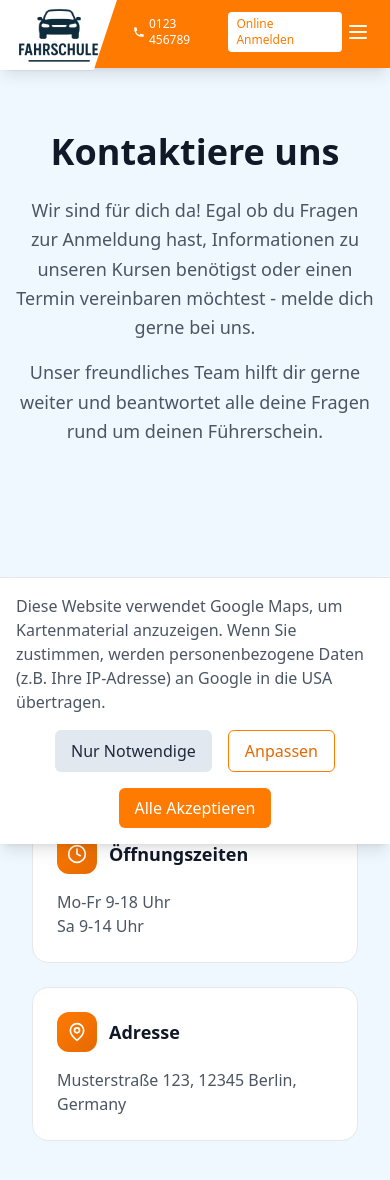
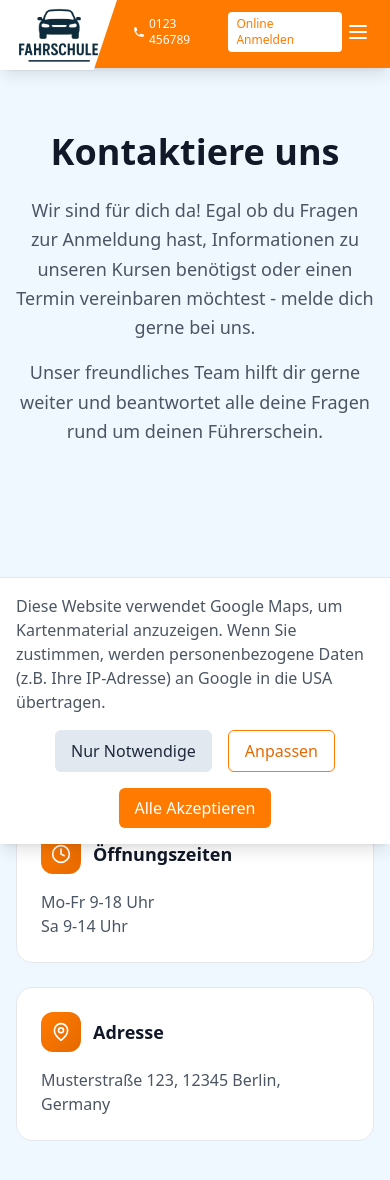
Before and after one commit to WebGraaf/Default-Seite-Vorlage, a React (Vite) app: page /kontakt in a window 390 px wide. Shown: the top 1180 px of the page. Built offline with nearby package versions, Linux system fonts and the light colour scheme.

Commit message:
Adjust mobile spacing on contact page to match about-us page sections

```diff
--- a/src/pages/Kontakt.tsx
+++ b/src/pages/Kontakt.tsx
@@ -95,13 +95,10 @@ const Kontakt: React.FC = () => {
       </section>
 
       <section className="py-16">
-        <Container>
         <Kontaktinformationen />
-        </Container>
       </section>
 
       <section className="py-16">
-        <Container>
         <StandorteUebersicht
           locations={[
             {
@@ -120,13 +117,10 @@ const Kontakt: React.FC = () => {
             }
           ]}
         />
-        </Container>
       </section>
 
       <section className="py-16">
-        <Container>
         <BannerAnmeldenCopy />
-        </Container>
       </section>
     </div>
   );
```
Lines whose indentation alone changed are shown as unchanged.
